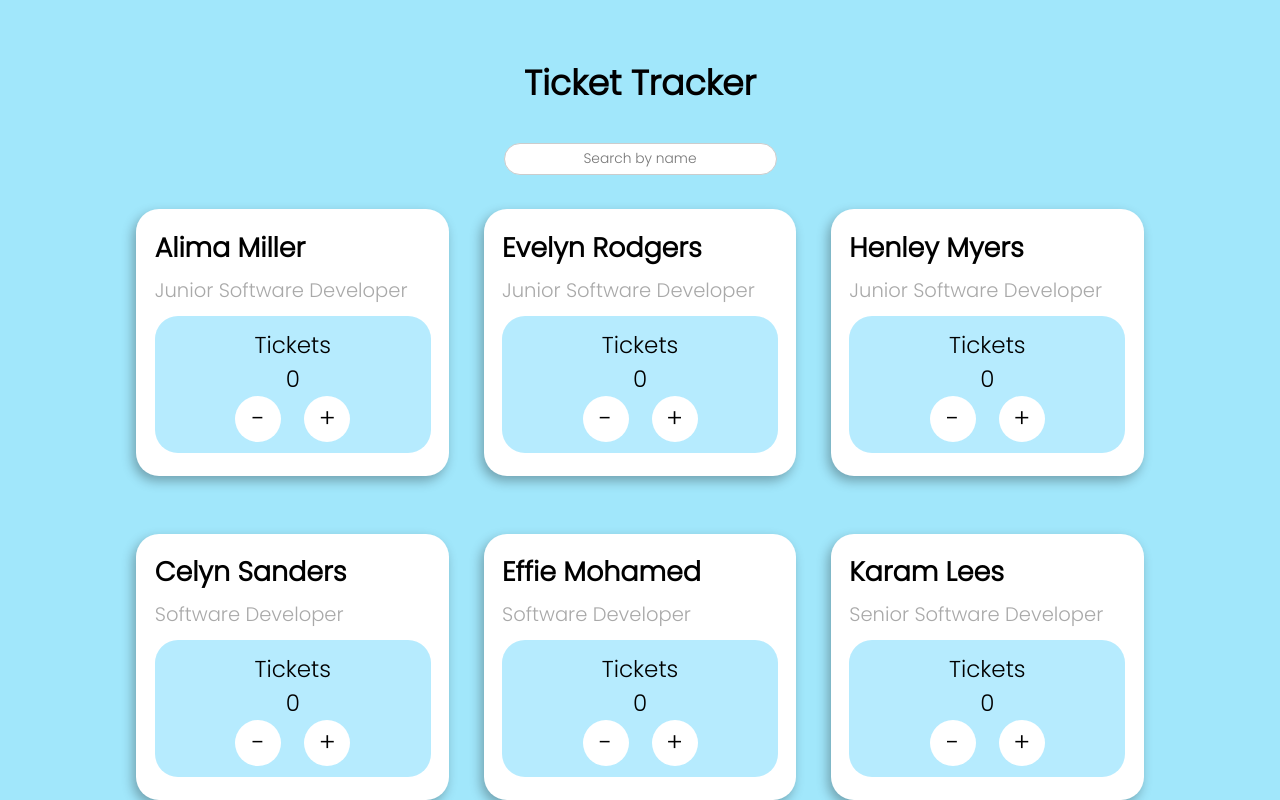
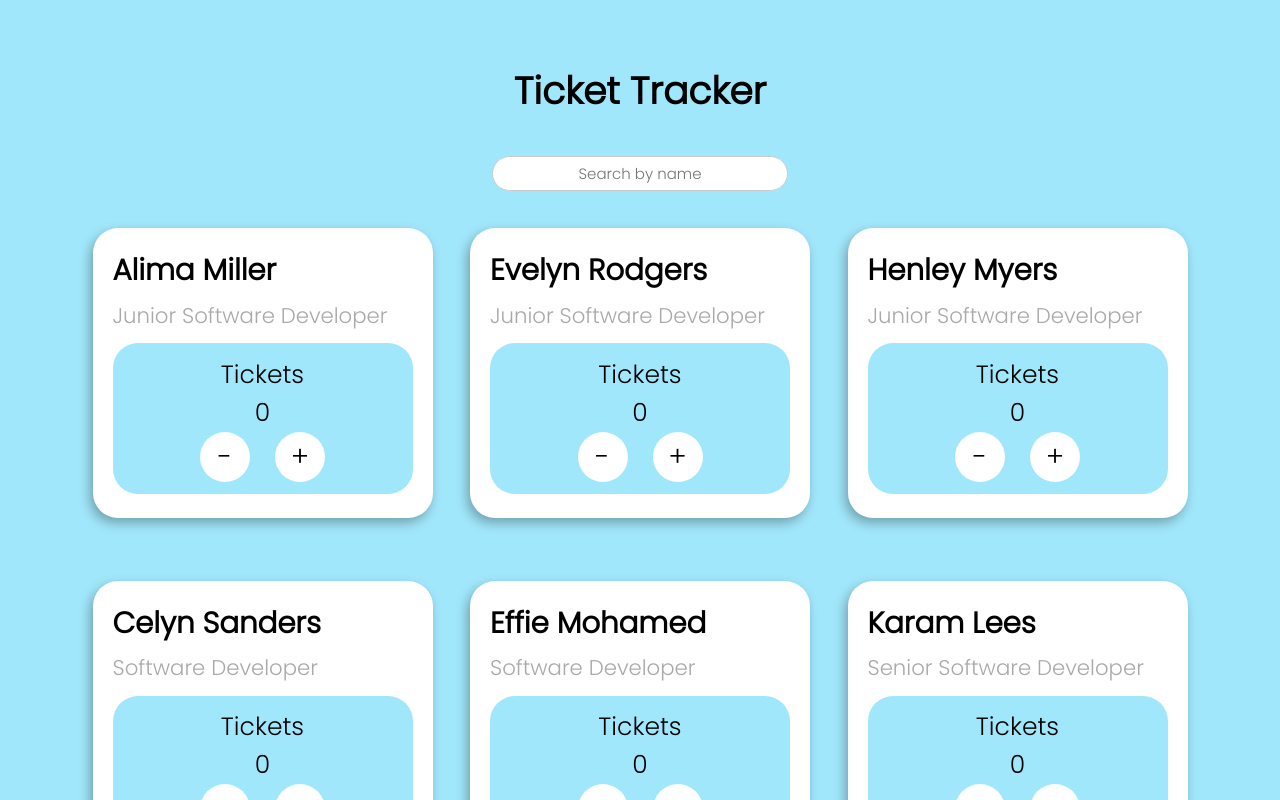
Before and after one commit to jm-go/ticket-tracker, a React (Vite) app: page / in a window 1280 px wide. Shown: the top 800 px of the page. Built offline with nearby package versions, Linux system fonts and the light colour scheme; the HTML template or start-up script is replaced by a standard one.

Commit message:
Updated some variables

```diff
--- a/src/App.tsx
+++ b/src/App.tsx
@@ -24,15 +24,14 @@ const App = () => {
   return (
     <div className="tracker">
       <h2 className="tracker__header">Ticket Tracker</h2>
-      <SearchByName
-        searchTerm={searchTerm}
-        handleInput={handleInput} />
+      <SearchByName searchTerm={searchTerm} handleInput={handleInput} />
       <div className="tracker__employees">
         {filteredTeam.map((employee) => (
           <Employee
             key={employee.id}
             name={employee.name}
             role={employee.role}
+            counter={0}
           />
         ))}
       </div>
--- a/src/components/Employee/Employee.tsx
+++ b/src/components/Employee/Employee.tsx
@@ -4,9 +4,10 @@ type EmployeeProps = {
   id?: number;
   name: string;
   role: string;
+  counter: number;
 };
 
-const Employee = ({ name, role }: EmployeeProps) => {
+const Employee = ({ name, role, counter}: EmployeeProps) => {
   const [ticketCount, setTicketCount] = useState<number>(0);
 
   const incrementCount = () => setTicketCount(ticketCount + 1);
@@ -22,7 +23,7 @@ const Employee = ({ name, role }: EmployeeProps) => {
       <p className="employee__role">{role}</p>
       <div className="employee__counter">
         <p>Tickets</p>
-        {ticketCount}
+        {counter}
         <div className="employee__buttons">
           <button type="button" className="employee__button" onClick={decrementCount}>
             -
--- a/src/main.scss
+++ b/src/main.scss
@@ -9,7 +9,7 @@
 }
 
 body {
-    background-color: #a1e7fb;
+    background-color: $pastel-blue;
 }
 
 html {
@@ -26,14 +26,14 @@ html {
 @media screen and (min-width: $breakpoint-laptop) {
 
     html {
-        font-size: 23px;
+        font-size: 25px;
     }
 }
 
 @media screen and (min-width: $breakpoint-desktop) {
 
     html {
-        font-size: 24px;
+        font-size: 30px;
     }
 }
 
--- a/src/styles/_components.scss
+++ b/src/styles/_components.scss
@@ -25,7 +25,7 @@
 
     &__counter {
         border-radius: 1rem;
-        background-color: rgb(182, 235, 254);
+        background-color: $pastel-blue;
         align-items: center;
         padding: 0.5rem;
         display: flex;
@@ -63,7 +63,7 @@
         border-radius: 1rem;
         border: none;
         font-size: 0.6rem;
-        border: 1px solid #ccc;
+        border: 1px solid $color-beige;
         text-align: center;
         height: 1.3rem;
 
--- a/src/styles/_variables.scss
+++ b/src/styles/_variables.scss
@@ -9,6 +9,8 @@ $font-headers-tertiary: "Unica One", sans-serif;
 /* Colour palette */
 $color-grey: #A9A9A9;
 $color-white: #FFFFFF;
+$pastel-blue: #A1E7FB;
+$color-beige: #CCC;
 
 /* Breakpoints for media queries */
 $breakpoint-mobile: 320px;
```
